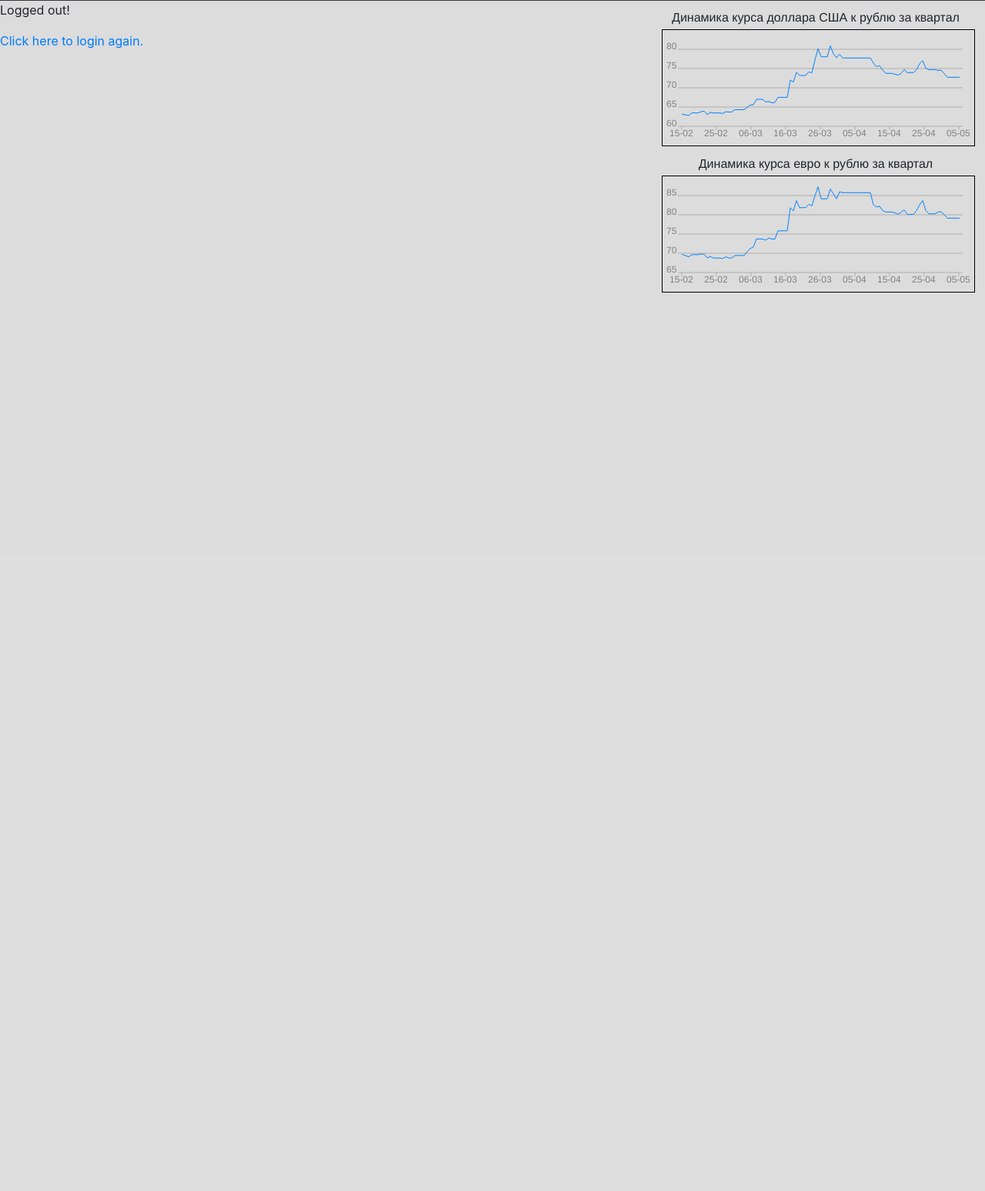
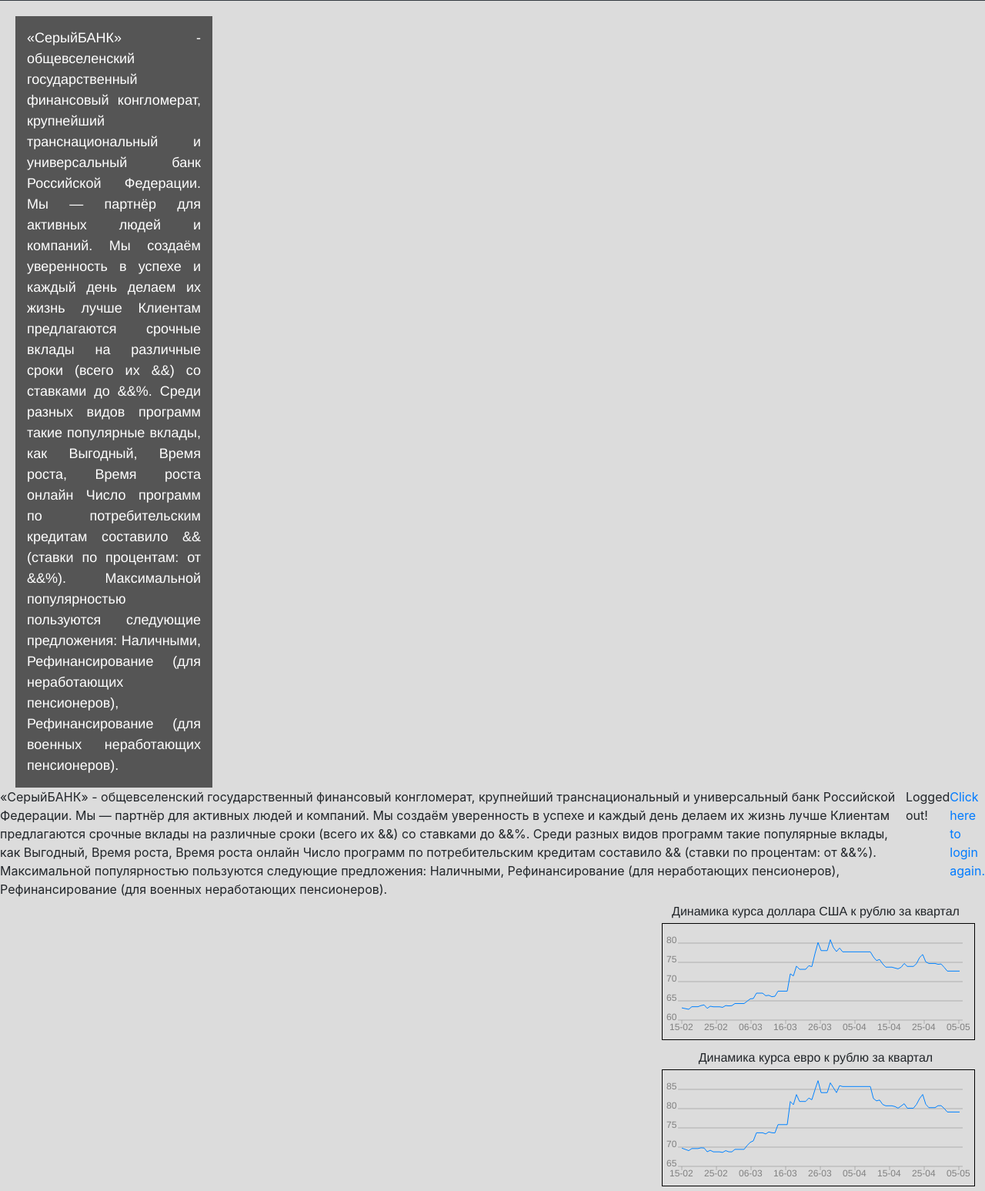
Before and after one commit to project-team-m/labs6sem, a Django app: page /exit/ in a window 1280 px wide. Shown: the part 79-1626 px from the top of the page at 77% size. Before the commit the page ends 459 px from the top, so only its background shows below. Run offline with Django 3.2, Linux system fonts and the light colour scheme; some libraries are stand-ins or nearby versions.

Commit message:
many does in practise

```diff
--- a/dima/practise/static/css/styles.css
+++ b/dima/practise/static/css/styles.css
@@ -4,10 +4,9 @@ body {
 }
 
 .graphics{
-    position: absolute;
     width: 400px;
-    top: 85px;
-    right: 20px;
+    float: right;
+    margin-right: 20px;
 }
 
 .currency {
@@ -61,3 +60,26 @@ header {
     font-size: 13px;
     padding: .375rem .100rem;
 }
+
+.info_bank {
+    float: left;
+    font-family: 'YS Text','Helvetica Neue',Arial,sans-serif;
+    font-size: 18px;
+    color: #ffffff;
+    text-align: justify;
+    background-color: #555555;
+    width: 20%;
+    padding: 15px;
+    margin-left: 20px;
+}
+
+.lk_info {
+    display: inline-flex;
+    доделай меня, отцентровывание
+
+    width: 40%;
+}
+
+.main {
+    margin-top: 20px;
+}
--- a/dima/practise/templates/base.html
+++ b/dima/practise/templates/base.html
@@ -6,7 +6,8 @@
     <link rel="shortcut icon" href="{% static "favicon.ico" %}" />
     <title>{% block Title %}Личный кабинет{% endblock %}</title>
     <meta name="viewport" content="width=device-width, initial-scale=1, shrink-to-fit=no">
-    <link rel="stylesheet" href="https://stackpath.bootstrapcdn.com/bootstrap/4.4.1/css/bootstrap.min.css"
+    <link rel="stylesheet"
+          href="https://stackpath.bootstrapcdn.com/bootstrap/4.4.1/css/bootstrap.min.css"
           integrity="sha384-Vkoo8x4CGsO3+Hhxv8T/Q5PaXtkKtu6ug5TOeNV6gBiFeWPGFN9MuhOf23Q9Ifjh"
           crossorigin="anonymous">
     <link rel="stylesheet" href="{% static "css/styles.css" %}">
@@ -22,15 +23,44 @@
             </span>
     </div>
 </header>
-    <div class="graphics">
+    <div class="main">
+            <span class="info_bank">
+              «СерыйБАНК» - общевселенский государственный финансовый конгломерат,
+                крупнейший транснациональный и универсальный банк Российской Федерации.
+                Мы — партнёр для активных людей и компаний.
+                Мы создаём уверенность в успехе и каждый день делаем их жизнь лучше
+                Клиентам предлагаются срочные вклады на различные сроки (всего их &&) со ставками до &&%.
+                Среди разных видов программ такие популярные вклады, как Выгодный, Время роста,
+                Время роста онлайн
+                Число программ по потребительским кредитам составило && (ставки по процентам: от &&%).
+                Максимальной популярностью пользуются следующие предложения: Наличными,
+                Рефинансирование (для неработающих пенсионеров),
+                Рефинансирование (для военных неработающих пенсионеров).
+            </span>
+        <span class="lk_info">
+                «СерыйБАНК» - общевселенский государственный финансовый конгломерат,
+                крупнейший транснациональный и универсальный банк Российской Федерации.
+                Мы — партнёр для активных людей и компаний.
+                Мы создаём уверенность в успехе и каждый день делаем их жизнь лучше
+                Клиентам предлагаются срочные вклады на различные сроки (всего их &&) со ставками до &&%.
+                Среди разных видов программ такие популярные вклады, как Выгодный, Время роста,
+                Время роста онлайн
+                Число программ по потребительским кредитам составило && (ставки по процентам: от &&%).
+                Максимальной популярностью пользуются следующие предложения: Наличными,
+                Рефинансирование (для неработающих пенсионеров),
+                Рефинансирование (для военных неработающих пенсионеров).
+                {% block content %}
+
+                {% endblock %}
+        </span>
+
+        <span class="graphics">
                 <div class="currency">Динамика курса доллара США к рублю за квартал</div>
                 <canvas id="usd_graph" width="405px" height="150px"></canvas>
                 <div class="currency">Динамика курса евро к рублю за квартал</div>
                 <canvas id="eur_graph" width="405px" height="150px"></canvas>
+        </span>
     </div>
-    {% block content %}
-
-    {% endblock %}
 
     <script src="https://code.jquery.com/jquery-3.4.1.slim.min.js"
             integrity="sha384-J6qa4849blE2+poT4WnyKhv5vZF5SrPo0iEjwBvKU7imGFAV0wwj1yYfoRSJoZ+n"
@@ -45,8 +75,25 @@
     <script>
         USD_graph(["15-02", "25-02", "06-03", "16-03", "26-03", "05-04", "15-04", "25-04", "05-05"]);
         EUR_graph(["15-02", "25-02", "06-03", "16-03", "26-03", "05-04", "15-04", "25-04", "05-05"]);
-        USD_fill([63.1742, 62.7977, 63.472, 63.472, 63.472, 63.7708, 63.949, 63.047, 63.6016, 63.4536, 63.4536, 63.4536, 63.3085, 63.7698, 63.6873, 63.7413, 64.3008, 64.3008, 64.3008, 64.3008, 64.9213, 65.5177, 65.6097, 66.9909, 66.9909, 66.9909, 66.3274, 66.4437, 66.0784, 66.1854, 67.5175, 67.5175, 67.5175, 67.5175, 72.0208, 71.472, 74.0274, 73.1882, 73.1882, 73.1882, 74.1262, 73.8896, 77.2131, 80.157, 78.0443, 78.0443, 78.0443, 80.8815, 78.8493, 77.7928, 78.7223, 77.7325, 77.7325, 77.7325, 77.7325, 77.7325, 77.7325, 77.7325, 77.7325, 77.7325, 77.7325, 76.4074, 75.455, 75.7499, 74.605, 73.7515, 73.7515, 73.7515, 73.5245, 73.315, 73.7145, 74.7119, 73.9441, 73.9441, 73.9441, 74.6657, 76.2562, 77.0416, 75.129, 74.7163, 74.7163, 74.7163, 74.496, 74.5706, 73.6894, 72.7263, 72.7263, 72.7263, 72.7263, 72.7263]);
-        EUR_fill([69.7443, 69.0837, 69.6288, 69.6288, 69.6288, 69.8226, 69.7684, 68.7843, 69.1795, 68.771, 68.771, 68.771, 68.6201, 69.0882, 68.7823, 68.7705, 69.4191, 69.4191, 69.4191, 69.4191, 70.4591, 71.2439, 71.6458, 73.7235, 73.7235, 73.7235, 73.4178, 73.9385, 73.7369, 73.6842, 75.8424, 75.8424, 75.8424, 75.8424, 81.8588, 81.0207, 83.6584, 81.861, 81.861, 81.861, 82.7471, 82.3056, 84.8881, 87.2669, 84.1552, 84.1552, 84.1552, 86.705, 85.4253, 84.1485, 85.9648, 85.7389, 85.7389, 85.7389, 85.7389, 85.7389, 85.7389, 85.7389, 85.7389, 85.7389, 85.7389, 82.6346, 82.012, 82.2341, 81.0882, 80.7358, 80.7358, 80.7358, 80.5387, 80.1186, 80.6731, 81.2791, 80.111, 80.111, 80.111, 81.1019, 82.616, 83.6826, 81.1468, 80.2528, 80.2528, 80.2528, 80.7611, 80.7749, 80.0488, 79.1189, 79.1189, 79.1189, 79.1189, 79.1189]);
+        USD_fill([63.1742, 62.7977, 63.472, 63.472, 63.472, 63.7708, 63.949, 63.047, 63.6016, 63.4536,
+            63.4536, 63.4536, 63.3085, 63.7698, 63.6873, 63.7413, 64.3008, 64.3008, 64.3008, 64.3008,
+            64.9213, 65.5177, 65.6097, 66.9909, 66.9909, 66.9909, 66.3274, 66.4437, 66.0784, 66.1854,
+            67.5175, 67.5175, 67.5175, 67.5175, 72.0208, 71.472, 74.0274, 73.1882, 73.1882, 73.1882,
+            74.1262, 73.8896, 77.2131, 80.157, 78.0443, 78.0443, 78.0443, 80.8815, 78.8493, 77.7928,
+            78.7223, 77.7325, 77.7325, 77.7325, 77.7325, 77.7325, 77.7325, 77.7325, 77.7325, 77.7325,
+            77.7325, 76.4074, 75.455, 75.7499, 74.605, 73.7515, 73.7515, 73.7515, 73.5245, 73.315,
+            73.7145, 74.7119, 73.9441, 73.9441, 73.9441, 74.6657, 76.2562, 77.0416, 75.129, 74.7163,
+            74.7163, 74.7163, 74.496, 74.5706, 73.6894, 72.7263, 72.7263, 72.7263, 72.7263, 72.7263]);
+        EUR_fill([69.7443, 69.0837, 69.6288, 69.6288, 69.6288, 69.8226, 69.7684, 68.7843, 69.1795,
+            68.771, 68.771, 68.771, 68.6201, 69.0882, 68.7823, 68.7705, 69.4191, 69.4191, 69.4191,
+            69.4191, 70.4591, 71.2439, 71.6458, 73.7235, 73.7235, 73.7235, 73.4178, 73.9385, 73.7369,
+            73.6842, 75.8424, 75.8424, 75.8424, 75.8424, 81.8588, 81.0207, 83.6584, 81.861, 81.861,
+            81.861, 82.7471, 82.3056, 84.8881, 87.2669, 84.1552, 84.1552, 84.1552, 86.705, 85.4253,
+            84.1485, 85.9648, 85.7389, 85.7389, 85.7389, 85.7389, 85.7389, 85.7389, 85.7389, 85.7389,
+            85.7389, 85.7389, 82.6346, 82.012, 82.2341, 81.0882, 80.7358, 80.7358, 80.7358, 80.5387,
+            80.1186, 80.6731, 81.2791, 80.111, 80.111, 80.111, 81.1019, 82.616, 83.6826, 81.1468,
+            80.2528, 80.2528, 80.2528, 80.7611, 80.7749, 80.0488, 79.1189, 79.1189, 79.1189, 79.1189,
+            79.1189]);
     </script>
 </body>
 </html>
```
Also changed, not shown: ivan/Delete later/gavno her lab6/main.py (added, +174 -0 lines), dima/practise/personal_area/views.py (line endings or trailing spaces). Lines whose indentation alone changed are shown as unchanged.
